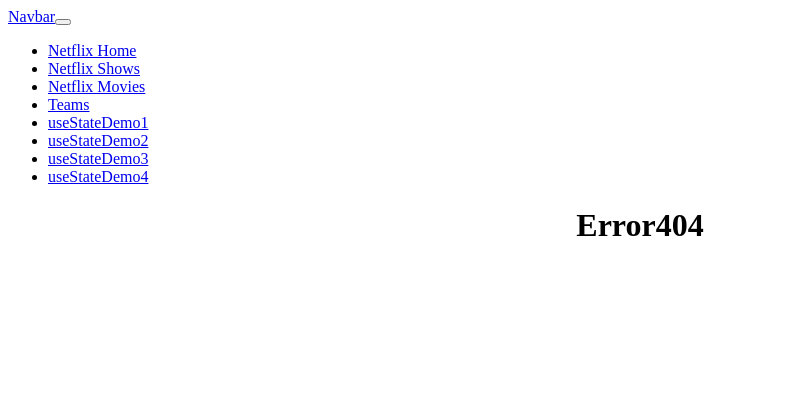
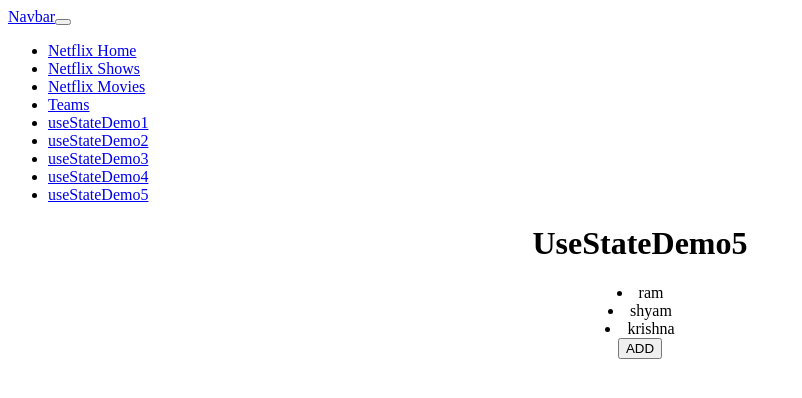
Before and after one commit to samirvithlani/mern_26_fullday25, a React app: page /useStateDemo5 in a window 1280 px wide. Shown: the top 398 px of the page, without its empty margins (0-802 px from the left). Built offline with nearby package versions, Linux system fonts and the light colour scheme; the HTML template or start-up script is replaced by a standard one.

Commit message:
useState

```diff
--- a/src/App.jsx
+++ b/src/App.jsx
@@ -22,6 +22,7 @@ import { UseStateDemo1 } from './components/UseStateDemo1'
 import { UseStateDemo2 } from './components/UseStateDemo2'
 import { UseStateDemo3 } from './components/UseStateDemo3'
 import { UseStateDemo4 } from './components/UseStateDemo4'
+import { UseStateDemo5 } from './components/UseStateDemo5'
 
 
 function App() {
@@ -42,6 +43,7 @@ function App() {
           <Route path='/useStateDemo2' element ={<UseStateDemo2/>}></Route>
           <Route path='/useStateDemo3' element ={<UseStateDemo3/>}></Route>
           <Route path='/useStateDemo4' element ={<UseStateDemo4/>}></Route>
+          <Route path='/useStateDemo5' element ={<UseStateDemo5/>}></Route>
         </Routes>
     </div>
   )
--- a/src/components/Navbar.jsx
+++ b/src/components/Navbar.jsx
@@ -62,6 +62,11 @@ export const Navbar = () => {
                 useStateDemo4
               </Link>
             </li>
+            <li class="nav-item active">
+              <Link class="nav-link" to="/useStateDemo5">
+                useStateDemo5
+              </Link>
+            </li>
 
 
           </ul>
--- /dev/null
+++ b/src/components/UseStateDemo5.jsx
@@ -0,0 +1,41 @@
+import React, { useState } from 'react'
+
+export const UseStateDemo5 = () => {
+
+    //variable name
+    const [users,setUsers] = useState(["ram","shyam","krishna"])
+    //setter function
+    //[] --> initial data
+
+    const addName = ()=>{
+        const alph ="abcdefghijklmnopqrstuvwxyz"
+        var size = 7;
+        var name =""
+        for(let i=0;i<size;i++){
+            var randomIndex = Math.floor(Math.random()*alph.length)
+         //   console.log(randomIndex)
+            //console.log(alph[randomIndex])
+            name = name + alph[randomIndex]
+        }
+
+        //setUsers(["ram","shyam","krishna"])
+        // var updatedUser = [...users,"abcd"]
+        // setUsers(updatedUser)
+
+        //setUsers([...users,"abcd"])
+        setUsers([...users,name])
+
+    }
+
+  return (
+    <div style={{textAlign:"center"}}>
+        <h1>UseStateDemo5</h1>
+        {
+            users.map((user)=>{
+                return <li>{user}</li>
+            })
+        }
+        <button onClick={addName}>ADD</button>
+    </div>
+  )
+}
```
Also changed, not shown: th.txt.
